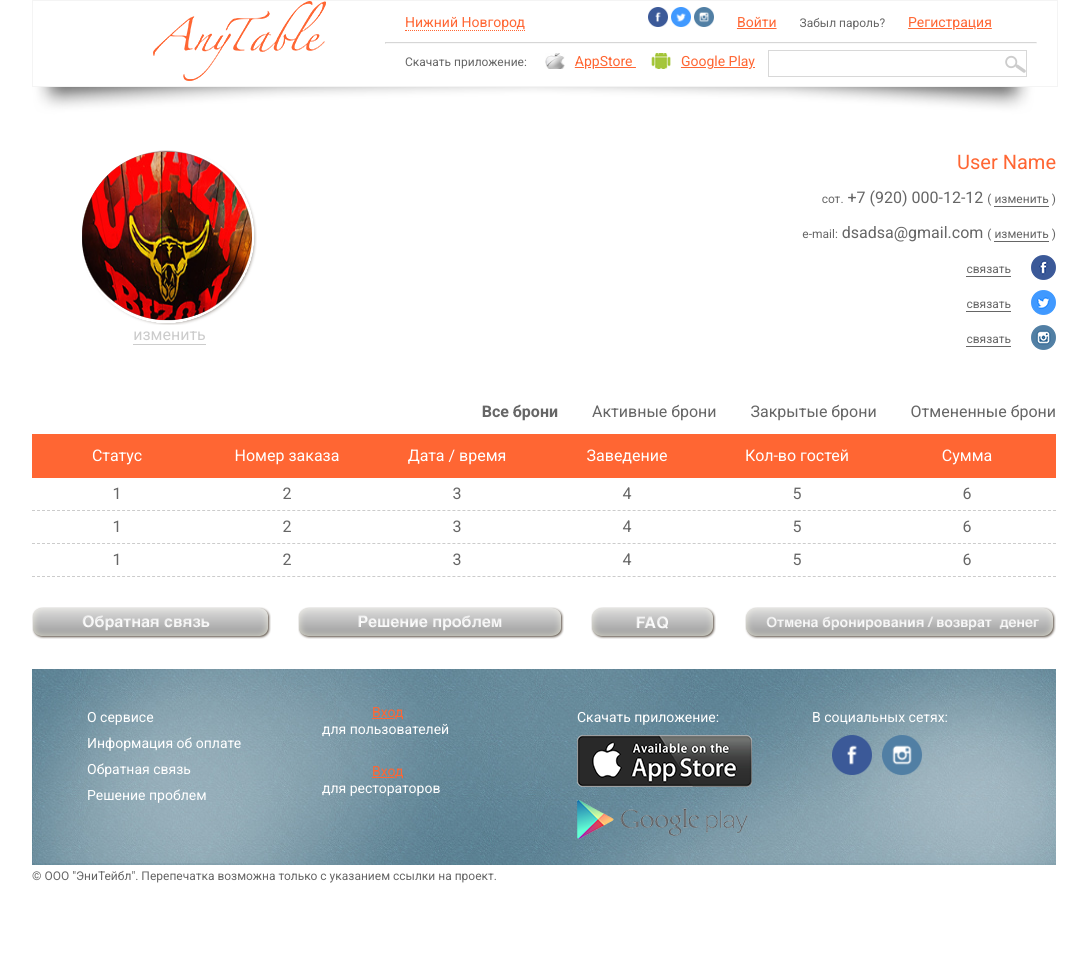
After one commit to melnikov/anytable, a Django app: template templates/private/customerProfile.html in a window 1280 px wide. The commit adds this page. Shown: the whole page, without its empty margins (96-1183 px from the left). Run offline with Django 3.2, Linux system fonts and the light colour scheme; the template is opened without the code that fills it, so the values that code supplies are empty; parts of the project's set-up code (start-up, migrations or seed data) failed here and were passed over; some libraries are stand-ins or nearby versions.

Commit message:
primary registration with customer profile html

```diff
--- a/anytable/urls.py
+++ b/anytable/urls.py
@@ -43,6 +43,9 @@ urlpatterns = patterns('',
      url(r'^query/admin/update_event_price/', 'anytable_v1.admin_views.update_event_price', name= 'Update Event Price'),
      url(r'^query/admin/refresh_event_prices/', 'anytable_v1.admin_views.refresh_event_prices', name= 'Refresh Event Price'),
      url(r'^query/admin/delete_event_price/', 'anytable_v1.admin_views.delete_event_price', name= 'Delete Event Price'),
+## Customers
+     url(r'^customer/profile/', 'anytable_v1.customer_views.profile', name= 'Customer profile'),
+     url(r'^customer/register/', 'anytable_v1.customer_views.register', name= 'Customer register'),
 
 ##Non-Admin
      url(r'^$','anytable_v1.views.index',name='index'),
--- a/anytable_v1/admin.py
+++ b/anytable_v1/admin.py
@@ -62,6 +62,9 @@ class VenueAdministratorPanel(admin.ModelAdmin):
     #exclude = ["password", ]
     list_display = ("email", "password", )
 
+class CustomerAdmin(admin.ModelAdmin):
+    list_display = ("name", "email", )
+
 class DocumentsAdmin(ImageCroppingMixin, admin.ModelAdmin):
     list_display = (  "thumbnail", "title",)
     admin_thumbnail = AdminThumbnail(image_field='thumbnail')
@@ -84,3 +87,4 @@ admin.site.register(VenueAdministrator, VenueAdministratorPanel)
 admin.site.register(Document, DocumentsAdmin)
 admin.site.register(Folder, FolderAdmin)
 admin.site.register(PriceType, PriceTypeAdmin)
+admin.site.register(Customer, CustomerAdmin)
--- a/templates/layout.html
+++ b/templates/layout.html
@@ -37,6 +37,7 @@
             });
 
         }
+
 
   </script>
 
--- /dev/null
+++ b/templates/private/customerProfile.html
@@ -0,0 +1,235 @@
+{% extends "layout_inner.html" %}
+{% block content %}
+<style>
+
+#ml {
+    margin-left: 50px;
+    float: left;
+    width: 175px;
+}
+#mr {
+    float: right;
+}
+#mr_h {
+    color: #ff6633;
+    font-size: 20px;
+}
+.mr_line {
+    margin-bottom: 10px;
+    text-align: right;
+    color: #666666;
+    height: 25px;
+    line-height: 25px;
+}
+.mr_line a {
+    color: #666;
+}
+#pr_ico_1 {
+    display: block;
+    width: 25px;
+    height: 25px;
+    background: url('/static/images/pr_ico_1.png') left top no-repeat;
+    float: right;
+    margin-left: 20px;
+}
+#pr_ico_2 {
+    display: block;
+    width: 25px;
+    height: 25px;
+    background: url('/static/images/pr_ico_2.png') left top no-repeat;
+    float: right;
+    margin-left: 20px;
+}
+#pr_ico_3 {
+    display: block;
+    width: 25px;
+    height: 25px;
+    background: url('/static/images/pr_ico_3.png') left top no-repeat;
+    float: right;
+    margin-left: 20px;
+}
+#or_h {
+    background: #ff6633;
+    color: #fff;
+    height: 44px;
+    line-height: 44px;
+}
+.or_h_i {
+    float: left;
+    text-align: center;
+    min-width: 170px;
+}
+#or_h_links {
+    height: 44px;
+    line-height: 44px;
+    text-align: right;
+}
+#or_h_links a {
+    margin-left: 30px;
+    color: #666;
+    text-decoration: none;
+}
+#or_h_links a.active {
+    font-weight: bold;
+}
+#pr_btn_1 {
+    height: 32px;
+    float: left;
+    margin-right: 27px;
+    width: 239px;
+    background: url('/static/images/pr_btn_1.png') left top no-repeat;
+}
+#pr_btn_2 {
+    height: 32px;
+    float: left;
+    margin-right: 27px;
+    width: 266px;
+    background: url('/static/images/pr_btn_2.png') left top no-repeat;
+}
+#pr_btn_3 {
+    height: 32px;
+    float: left;
+    margin-right: 29px;
+    width: 125px;
+    background: url('/static/images/pr_btn_3.png') left top no-repeat;
+}
+#pr_btn_4 {
+    height: 32px;
+    float: left;
+    width: 311px;
+    background: url('/static/images/pr_btn_4.png') left top no-repeat;
+}
+.or_l {
+    border-bottom: 1px dashed #ccc;
+}
+.or_l_i {
+    float: left;
+    text-align: center;
+    min-width: 170px;
+    min-height: 32px;
+    line-height: 32px;
+    color: #666;
+}
+#ava_img_in {
+    width: 175px;
+    height: 175px;
+    overflow: hidden;
+    position: relative;
+}
+#ava_img_in_on {
+    position: absolute;
+    width: 175px;
+    height: 176px;
+    background: url('/static/images/ava_img_on.png') left top no-repeat;
+    z-index: 10;
+    left: 0px;
+    top: 0px;
+}
+.clr {
+    clear: both;
+}
+
+
+
+
+
+</style>
+
+
+
+
+
+
+
+    <div style="height: 30px;"></div>
+
+    <div>
+        <div id="ml">
+            <div id="ava_img_in">
+                <img src="/static/images/sc_2_img_3.jpg" width="175" height="175" />
+                <div id="ava_img_in_on"></div>
+                <div class="clr"></div>
+            </div>
+            <div style="text-align: center;"><a href="#" style="color: #ccc;text-decoration: none; border-bottom: 1px solid #ccc;">изменить</a></div>
+        </div>
+
+        <div id="mr">
+            <div class="mr_line" id="mr_h">User Name</div>
+            <div class="mr_line"><span style="font-size: 12px;">сот.</span> +7 (920) 000-12-12 <span style="font-size: 12px;">( <a href="#" style="text-decoration: none;border-bottom: 1px solid #666;">изменить</a> )</span></div>
+            <div class="mr_line"><span style="font-size: 12px;">e-mail:</span> dsadsa@gmail.com <span style="font-size: 12px;">( <a href="#" style="text-decoration: none;border-bottom: 1px solid #666;">изменить</a> )</span></div>
+            <div class="mr_line"> <a href="#" style="font-size: 12px;text-decoration: none;border-bottom: 1px solid #666;">связать</a><a href="#" id="pr_ico_1"></a> <div class="clr"></div></div>
+            <div class="mr_line"> <a href="#" style="font-size: 12px;text-decoration: none; border-bottom: 1px solid #666;">связать</a><a href="#" id="pr_ico_2"></a> <div class="clr"></div></div>
+            <div class="mr_line"> <a href="#" style="font-size: 12px;text-decoration: none; border-bottom: 1px solid #666;">связать</a><a href="#" id="pr_ico_3"></a> <div class="clr"></div></div>
+        </div>
+        <div class="clr"></div>
+    </div>
+
+    <div style="height: 30px"></div>
+    <div id="or_h_links">
+        <a href="#" class="active">Все брони</a>
+        <a href="#">Активные брони</a>
+        <a href="#">Закрытые брони</a>
+        <a href="#">Отмененные брони</a>
+    </div>
+    <div>
+        <div id="or_h">
+            <div class="or_h_i">Статус</div>
+            <div class="or_h_i">Номер заказа</div>
+            <div class="or_h_i">Дата / время</div>
+            <div class="or_h_i">Заведение</div>
+            <div class="or_h_i">Кол-во гостей</div>
+            <div class="or_h_i">Сумма</div>
+
+            <div class="clr"></div>
+        </div>
+
+
+
+        <div class="or_l">
+            <div class="or_l_i">1</div>
+            <div class="or_l_i">2</div>
+            <div class="or_l_i">3</div>
+            <div class="or_l_i">4</div>
+            <div class="or_l_i">5</div>
+            <div class="or_l_i">6</div>
+            <div class="clr"></div>
+        </div>
+
+
+        <div class="or_l">
+            <div class="or_l_i">1</div>
+            <div class="or_l_i">2</div>
+            <div class="or_l_i">3</div>
+            <div class="or_l_i">4</div>
+            <div class="or_l_i">5</div>
+            <div class="or_l_i">6</div>
+            <div class="clr"></div>
+        </div>
+
+        <div class="or_l">
+            <div class="or_l_i">1</div>
+            <div class="or_l_i">2</div>
+            <div class="or_l_i">3</div>
+            <div class="or_l_i">4</div>
+            <div class="or_l_i">5</div>
+            <div class="or_l_i">6</div>
+            <div class="clr"></div>
+        </div>
+
+
+
+        <div class="clr"></div>
+    </div>
+    <div style="height: 30px;"></div>
+    <div style="height: 32px;">
+        <a href="#" id="pr_btn_1"></a>
+        <a href="#" id="pr_btn_2"></a>
+        <a href="#" id="pr_btn_3"></a>
+        <a href="#" id="pr_btn_4"></a>
+
+        <div class="clr"></div>
+    </div>
+
+
+    <div style="height: 30px;"></div>
+{% endblock %}
```
Also changed, not shown: anytable_v1/customer_views.py (added, +30 -0 lines), anytable_v1/models.py (+16 -0 lines), templates/index.html (+21 -4 lines), db.sqlite3, static/images/ava_img_on.png (added), static/images/pr_btn_1.png (added), static/images/pr_btn_2.png (added), static/images/pr_btn_3.png (added), static/images/pr_btn_4.png (added), static/images/pr_ico_1.png (added), static/images/pr_ico_2.png (added), static/images/pr_ico_3.png (added), static/uploads/images/c2013-06-21T17-49-53_rXpoP.jpg (added).
